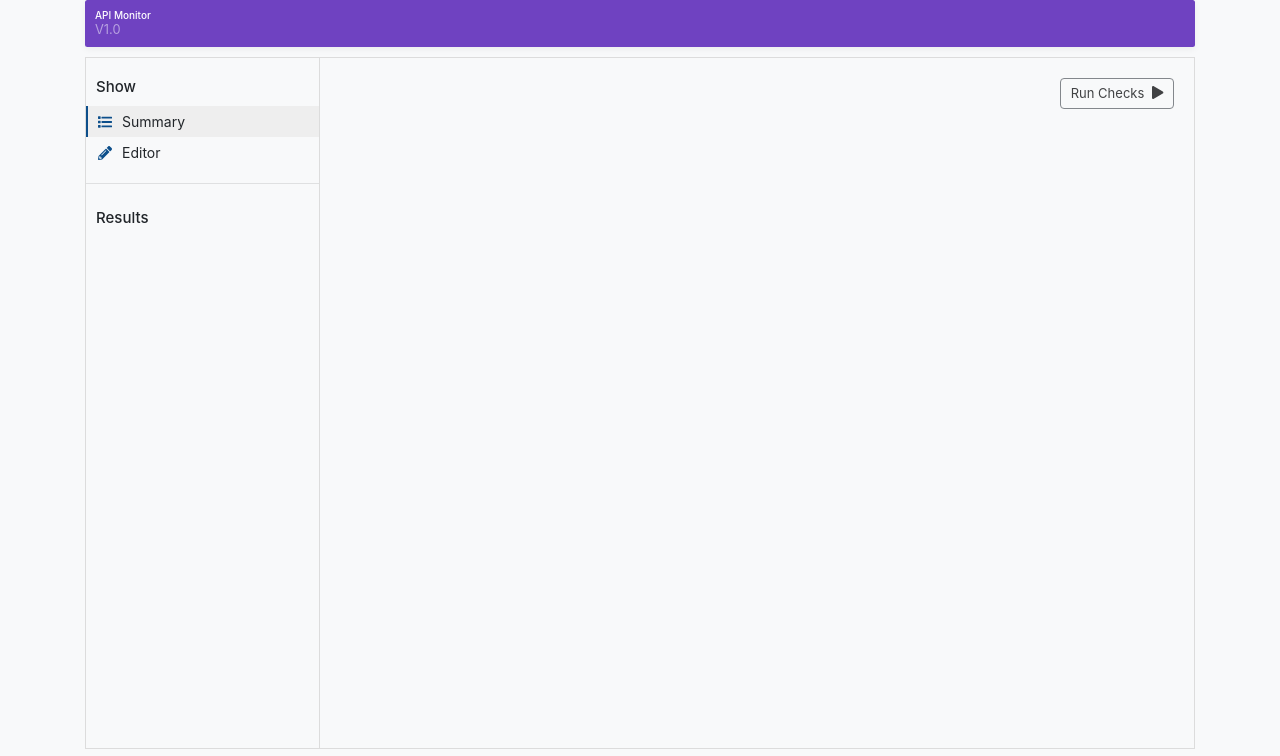
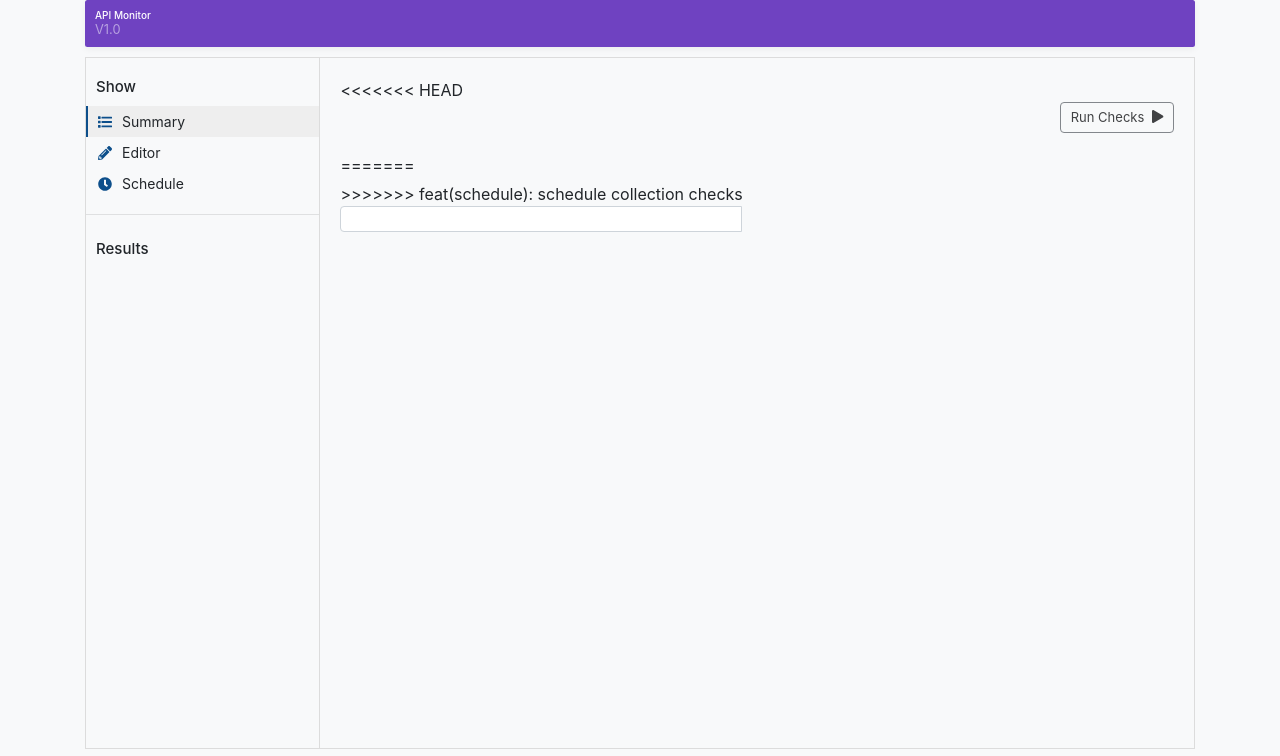
Before and after one commit to Ashaba/API-Monitor, a Flask app: template application/templates/collection_details.html in a window 1280 px wide. Shown: the part 44-800 px from the top of the page. Run offline with Flask 2, Linux system fonts and the light colour scheme; the template is opened without the code that fills it, so the values that code supplies are empty; parts of the project's set-up code (start-up, migrations or seed data) failed here and were passed over; some libraries are stand-ins or nearby versions.

Commit message:
feat(schedule): schedule collection checks

```diff
--- a/application/base_model.py
+++ b/application/base_model.py
@@ -1,7 +1,6 @@
-from flask_sqlalchemy import SQLAlchemy
 from sqlalchemy.sql import func
 from sqlalchemy.exc import SQLAlchemyError
-
+from flask_sqlalchemy import SQLAlchemy
 db = SQLAlchemy()
 
 
--- a/application/models.py
+++ b/application/models.py
@@ -1,5 +1,4 @@
 from application.base_model import Base, db
-from sqlalchemy.orm import backref
 
 # many to many relationship between users and teams
 team_members = db.Table(
@@ -32,12 +31,11 @@ class Collection(Base):
 	name = db.Column(db.String(128), nullable=False)
 	user_id = db.Column(db.Integer, db.ForeignKey('User.id'), nullable=False)
 	team_id = db.Column(db.Integer, db.ForeignKey('Team.id'))
-	requests = db.relationship('Request',
-                    backref='collection', cascade='all, delete-orphan')
+	requests = db.relationship('Request', backref='collection', cascade='all, delete-orphan')
 	response_summary = db.relationship(
 		'ResponseSummary', backref='collection', lazy=True
 	)
-	requests = db.relationship('Request', backref='collection', lazy=True)
+	schedule = db.Column(db.Time)
 
 	def __str__(self):
 		return self.name
--- a/application/templates/collection_details.html
+++ b/application/templates/collection_details.html
@@ -12,12 +12,14 @@
                 <nav class="nav flex-column navLinks" role="tablist">
                     <a class="nav-link active" data-toggle="tab" href="#results" role="tab"><i class="fa fa-list"></i><span>Summary</span></a>
                     <a class="nav-link" data-toggle="tab" href="#editor" role="tab"><i class="fa fa-pencil-alt"></i><span>Editor</span></a>
+                     <a class="nav-link" data-toggle="tab" href="#schedule" role="tab"><i class="fa fa-clock"></i><span>Schedule</span></a>
 
                 <hr>
                 <h4 class="checkList__Heading">Results</h4>
                 </nav>
             </div>
             <div class="tab-content resultsContainer">
+<<<<<<< HEAD
                 <div class="collectionHeader">
                     <span class="collectionName">{{context.collection_name}}</span>
                     <span>
@@ -27,6 +29,9 @@
                         </span>
                     </span>
                 </div>
+=======
+                <h3 class="collectionName">{{ context["collection"]["name"] }} </h3>
+>>>>>>> feat(schedule): schedule collection checks
                 <div id="results" class="tab-pane active"></div>
                 <div id="editor" class="tab-pane">
                     <div id="checks">
@@ -46,6 +51,27 @@
                     </div>
 
                 </div>
+                <div id="schedule" class="tab-pane active">
+                    <div class="row">
+                        <div class='col-sm-6'>
+                            <div class="form-group">
+                                <div class='input-group date' id='datetimepicker3'>
+                                    <input type='text' class="form-control" />
+                                    <span class="input-group-addon">
+                                        <span class="glyphicon glyphicon-time"></span>
+                                    </span>
+                                </div>
+                            </div>
+                        </div>
+                        <script type="text/javascript">
+                            $(function () {
+                                $('#datetimepicker3').datetimepicker({
+                                    format: 'LT'
+                                });
+                            });
+                        </script>
+                    </div>
+                </div>
             </div>
         </div>
     </main>
--- a/config.py
+++ b/config.py
@@ -44,6 +44,7 @@ class DevelopmentConfiguration(ConfigWithCustomDBEngineParams):
     DEBUG = True
     SQLALCHEMY_ECHO = True
     SQLALCHEMY_TRACK_MODIFICATIONS = True
+    ALLOWED_HOSTS = "http://localhost:5000"
 
 
 class TestingConfiguration(Config):
--- a/main.py
+++ b/main.py
@@ -1,13 +1,17 @@
 import os
+import logging
 
 from flask import Flask
 from flask_migrate import Migrate
+import threading
+import time
 
 from config import app_configuration
 
 from application import models
 from application.views import app_view
 from application.auth.views import auth
+from application.helpers import collection_scheduler
 
 os.sys.path.append(os.path.dirname(os.path.dirname(os.path.abspath(__file__))))
 
@@ -31,13 +35,36 @@ def create_application(environment):
 
     # initilize migration commands
     Migrate(app, models.db)
-
     return app
 
 
 app = create_application(os.getenv("FLASK_CONFIG") or "development")
 
+
+@app.before_first_request
+def active_job():
+    def run_job():
+        while True:
+            time.sleep(3)
+            collection_scheduler()
+    thread = threading.Thread(target=run_job)
+    thread.start()
+
+
+def start_runner():
+    def start_loop():
+        while True:
+            logging.info('In start loop')
+            # collection_scheduler()
+            time.sleep(3)
+
+    logging.info('Started runner')
+    thread = threading.Thread(target=start_loop)
+    thread.start()
+
+
 if __name__ == "__main__":
     environment = os.getenv("FLASK_CONFIG")
     app = create_application(environment)
+    start_runner()
     app.run()
--- a/requirements.txt
+++ b/requirements.txt
@@ -51,6 +51,7 @@ PyYAML==3.12
 query-string==0.0.28
 requests==2.18.4
 rsa==3.4.2
+schedule==0.5.0
 six==1.11.0
 SQLAlchemy==1.2.2
 uritemplate==3.0.0
```
Also changed, not shown: application/helpers.py (+7 -1 lines), application/views.py (+4 -3 lines), migrations/versions/5da1e973b109_.py (added, +28 -0 lines), test/application/test_auth.py (+1 -1 lines), test/application/test_auth_models.py (+1 -1 lines), test/application/test_collection_model.py (+1 -1 lines), test/application/test_request_model.py (+2 -2 lines), test/application/test_response_model.py (+1 -1 lines), test/application/test_team_model.py (+1 -1 lines), test/application/test_views.py (+1 -1 lines), test/base.py (+1 -2 lines), test/application/__init__.py (deleted), 2 other files.
